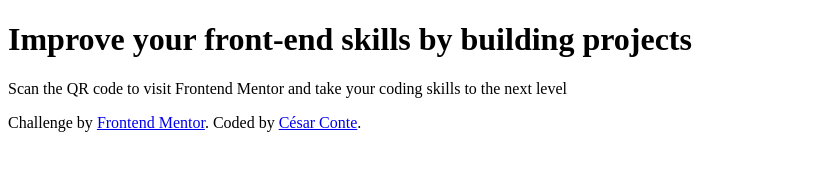
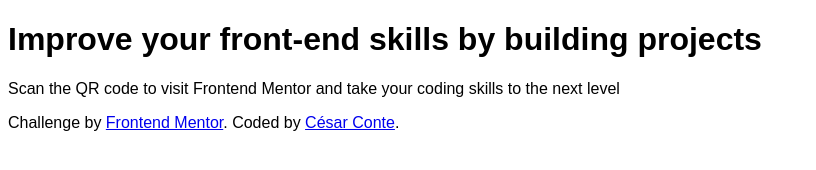
Before and after one commit to cesarconte/qr-code-component, a plain HTML site: page index.html in a window 1280 px wide. Shown: the whole page, without its empty margins (0-816 px from the left). Drawn offline with Linux system fonts and the light colour scheme.

Commit message:
Link style.css in index.html and update font application in style.css

```diff
--- a/index.html
+++ b/index.html
@@ -13,6 +13,10 @@
       href="./images/favicon-32x32.png" />
 
     <title>Frontend Mentor | QR code component</title>
+
+    <link
+      rel="stylesheet"
+      href="style.css" />
 
     <!-- <style>
     .attribution { font-size: 11px; text-align: center; }
--- a/style.css
+++ b/style.css
@@ -1,7 +1,3 @@
-/* Import Outfit font from Google Fonts */
-@import url('https://fonts.googleapis.com/css2?family=Outfit:wght@400;700&display=swap');
-
-/* Apply font to the body */
-body {
-    font-family: 'Outfit', sans-serif;
+html {
+  font-family: Outfit, sans-serif;
 }
```
